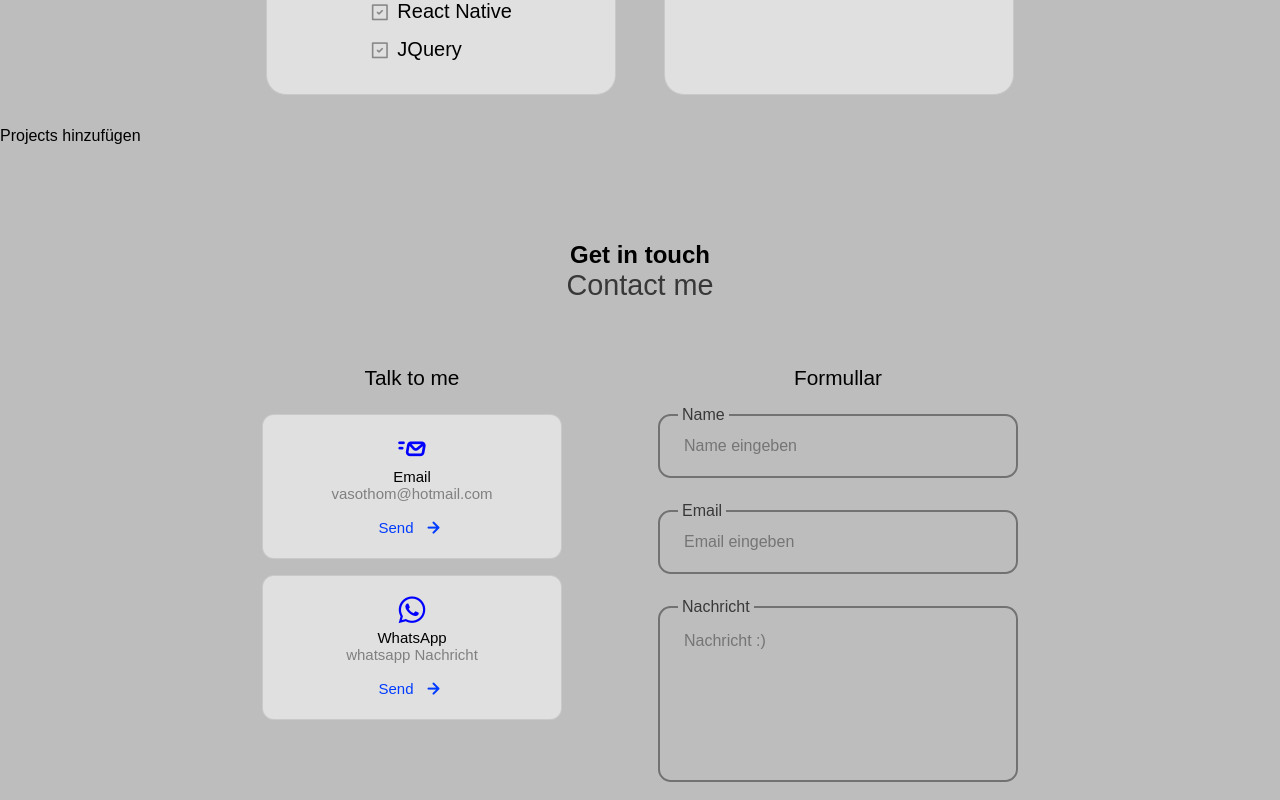
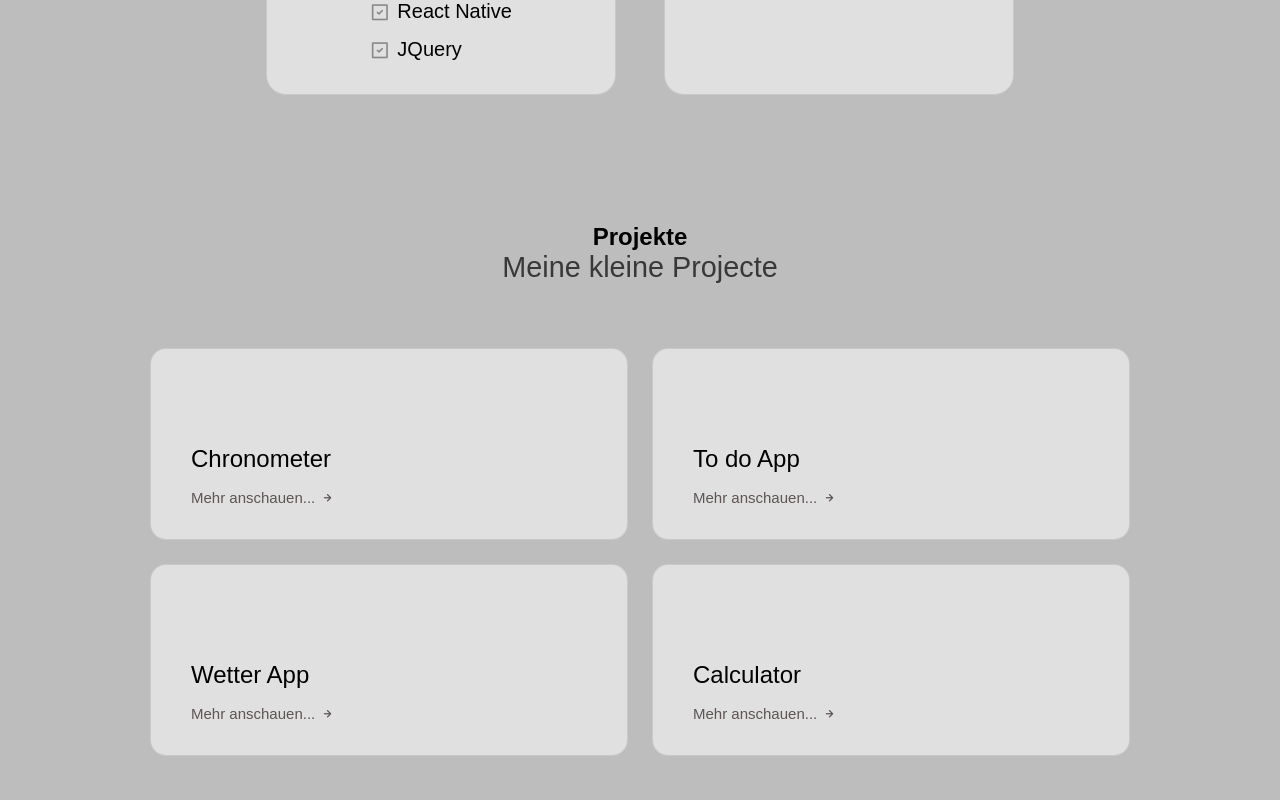
Before and after one commit to VasoThom/myportfolio-React, a React (Create React App) app: page / in a window 1280 px wide. Shown: the part 1800-2600 px from the top of the page. Built offline with nearby package versions, Linux system fonts and the light colour scheme.

Commit message:
projects

```diff
--- a/src/components/footer/footer.css
+++ b/src/components/footer/footer.css
@@ -53,14 +53,7 @@
 
 @media screen and (max-width: 992px) {
   .footer__social-link {
-    padding: 0.25rem;
+    padding: 0.4rem;
+    border-radius: 0.3rem;
   }
 }
-@media screen and (max-width: 768px) {
-}
-
-@media screen and (max-width: 576px) {
-}
-
-@media screen and (max-width: 380px) {
-}
--- a/src/components/header/header.css
+++ b/src/components/header/header.css
@@ -49,6 +49,10 @@
 .active-link,
 .nav__link:hover {
   color: rgb(17, 14, 14);
+}
+.nav__link:hover {
+  color: blue;
+  font-size: 1.5rem;
 }
 
 @media screen and (max-width: 768px) {
--- a/src/components/home/home.css
+++ b/src/components/home/home.css
@@ -123,6 +123,11 @@
   }
 }
 
+@media screen and (max-width: 576px) {
+  .home__content {
+    padding-top: 1rem;
+  }
+}
 @media screen and (max-width: 380px) {
   .home__img {
     width: 170px;
@@ -133,8 +138,3 @@
     height: 20px;
   }
 }
-@media screen and (max-width: 576px) {
-  .home__content {
-    padding-top: 1rem;
-  }
-}
--- a/src/components/projects/Projects.js
+++ b/src/components/projects/Projects.js
@@ -1,7 +1,122 @@
-import React from "react";
+import React, { useState } from "react";
+import "./projects.css";
 
 const Projects = () => {
-  return <div>Projects hinzufügen</div>;
+  const [toggle, setToggle] = useState(0);
+  const toggleButton = (button) => {
+    setToggle(button);
+  };
+
+  return (
+    <section className="projects section" id="projects">
+      <h2 className="section__title">Projekte</h2>
+      <span className="section__subtitle">Meine kleine Projecte</span>
+
+      <div className="projects__container container grid">
+        <div className="projects__content">
+          <h3 className="projects__title">Chronometer</h3>
+          <span className="projects__button" onClick={() => toggleButton(1)}>
+            Mehr anschauen...<i class="uil uil-arrow-right"></i>
+          </span>
+
+          <div
+            className={
+              toggle === 1 ? "projects__modal active-modal" : "projects__modal"
+            }
+          >
+            <div className="projects__modal-content">
+              <i
+                class="uil uil-x projects__modal-close"
+                onClick={() => toggleButton(0)}
+              ></i>
+
+              <h3 className="projects__modal-title">Chronometer</h3>
+              <div className="projects__modal-description">
+                <a href="https://22-10-20-chronometer-vaso-thom.vercel.app/">
+                  Live Demo
+                </a>
+                <p>Code</p>
+              </div>
+            </div>
+          </div>
+        </div>
+        <div className="projects__content">
+          <h3 className="projects__title">To do App</h3>
+          <span className="projects__button" onClick={() => toggleButton(2)}>
+            Mehr anschauen...<i class="uil uil-arrow-right"></i>
+          </span>
+          <div
+            className={
+              toggle === 2 ? "projects__modal active-modal" : "projects__modal"
+            }
+          >
+            <div className="projects__modal-content">
+              <i
+                class="uil uil-x projects__modal-close"
+                onClick={() => toggleButton(0)}
+              ></i>
+
+              <h3 className="projects__modal-title">To do App</h3>
+              <div className="projects__modal-description">
+                <a href="https://todo-vaso.vercel.app/">Live Demo</a>
+                <a href=""> Code</a>
+              </div>
+            </div>
+          </div>
+        </div>
+        <div className="projects__content">
+          <h3 className="projects__title">Wetter App</h3>
+          <span className="projects__button" onClick={() => toggleButton(3)}>
+            Mehr anschauen...<i class="uil uil-arrow-right"></i>
+          </span>
+          <div
+            className={
+              toggle === 3 ? "projects__modal active-modal" : "projects__modal"
+            }
+          >
+            <div className="projects__modal-content">
+              <i
+                class="uil uil-x projects__modal-close"
+                onClick={() => toggleButton(0)}
+              ></i>
+
+              <h3 className="projects__modal-title">Wetter App</h3>
+              <div className="projects__modal-description">
+                <a href="https://myproject-three-pied.vercel.app/">Live Demo</a>
+                <a href=""> Code</a>
+              </div>
+            </div>
+          </div>
+        </div>
+        <div className="projects__content">
+          <h3 className="projects__title">Calculator</h3>
+          <span className="projects__button" onClick={() => toggleButton(4)}>
+            Mehr anschauen...<i class="uil uil-arrow-right"></i>
+          </span>
+          <div
+            className={
+              toggle === 4 ? "projects__modal active-modal" : "projects__modal"
+            }
+          >
+            <div className="projects__modal-content">
+              <i
+                class="uil uil-x projects__modal-close"
+                onClick={() => toggleButton(0)}
+              ></i>
+
+              <h3 className="projects__modal-title">Calculator</h3>
+              <div className="projects__modal-description">
+                <a href="https://22-10-27-calculator-vaso-thom.vercel.app/">
+                  Live Demo
+                </a>
+                <a href=""> Code</a>
+              </div>
+            </div>
+          </div>
+        </div>
+      </div>
+    </section>
+  );
 };
 
 export default Projects;
--- /dev/null
+++ b/src/components/projects/projects.css
@@ -0,0 +1,104 @@
+.projects__container {
+  grid-template-columns: repeat(2, 1fr);
+  justify-content: center;
+  column-gap: 1.5rem;
+}
+.projects__content {
+  position: relative;
+  border: 1px solid rgba(0, 0, 0, 0.1);
+  padding: 6rem 0 2rem 2.5rem;
+  border-radius: 1rem;
+  background-color: rgb(225, 224, 224);
+}
+.projects__title {
+  font-size: 1.5rem;
+  font-weight: 500;
+  margin-bottom: 1rem;
+}
+.projects__button {
+  cursor: pointer;
+  font-size: 15px;
+  display: inline-flex;
+  column-gap: 0.3rem;
+  align-items: center;
+  color: rgb(93, 84, 84);
+}
+.projects__modal {
+  /* display: none; */
+  position: fixed;
+  top: 0;
+  left: 0;
+  right: 0;
+  bottom: 0;
+  display: flex;
+  z-index: 99;
+  justify-content: center;
+  align-items: center;
+  padding: 0 1rem;
+  opacity: 0;
+  visibility: hidden;
+}
+.projects__modal-content {
+  width: 500px;
+  position: relative;
+  background-color: rgb(225, 224, 224);
+  padding: 4.5rem 2.5rem 2.5rem;
+  border-radius: 1.5rem;
+  border: 1px solid rgb(255, 255, 255);
+  box-shadow: 3px 5px 5px rgba(0, 0, 0, 0.2);
+}
+
+.projects__modal-close {
+  position: absolute;
+  top: 1.5rem;
+  right: 1.5rem;
+  font-size: 1.5rem;
+  color: black;
+  cursor: pointer;
+}
+
+.projects__modal-title,
+.projects__modal-description {
+  text-align: center;
+}
+
+.projects__modal-title {
+  font-size: 1.5rem;
+  font-weight: 500;
+  margin-bottom: 1rem;
+}
+.projects__modal-description {
+  font-size: 15px;
+  padding: 0 2.5rem;
+  margin-bottom: 2rem;
+}
+
+.active-modal {
+  opacity: 1;
+  visibility: visible;
+}
+
+@media screen and (max-width: 992px) {
+  .projects__container {
+    grid-template-columns: repeat(2, 300px);
+  }
+}
+@media screen and (max-width: 768px) {
+  .projects__container {
+    grid-template-columns: repeat(2, 1fr);
+  }
+  .projects__content {
+    padding: 3rem 0 1rem 1.5rem;
+  }
+}
+
+@media screen and (max-width: 576px) {
+  .projects__modal-content {
+    padding: 4.5rem 1.5rem 2.5rem;
+  }
+}
+@media screen and (max-width: 380px) {
+  .projects__container {
+    grid-template-columns: 1fr;
+  }
+}
```
